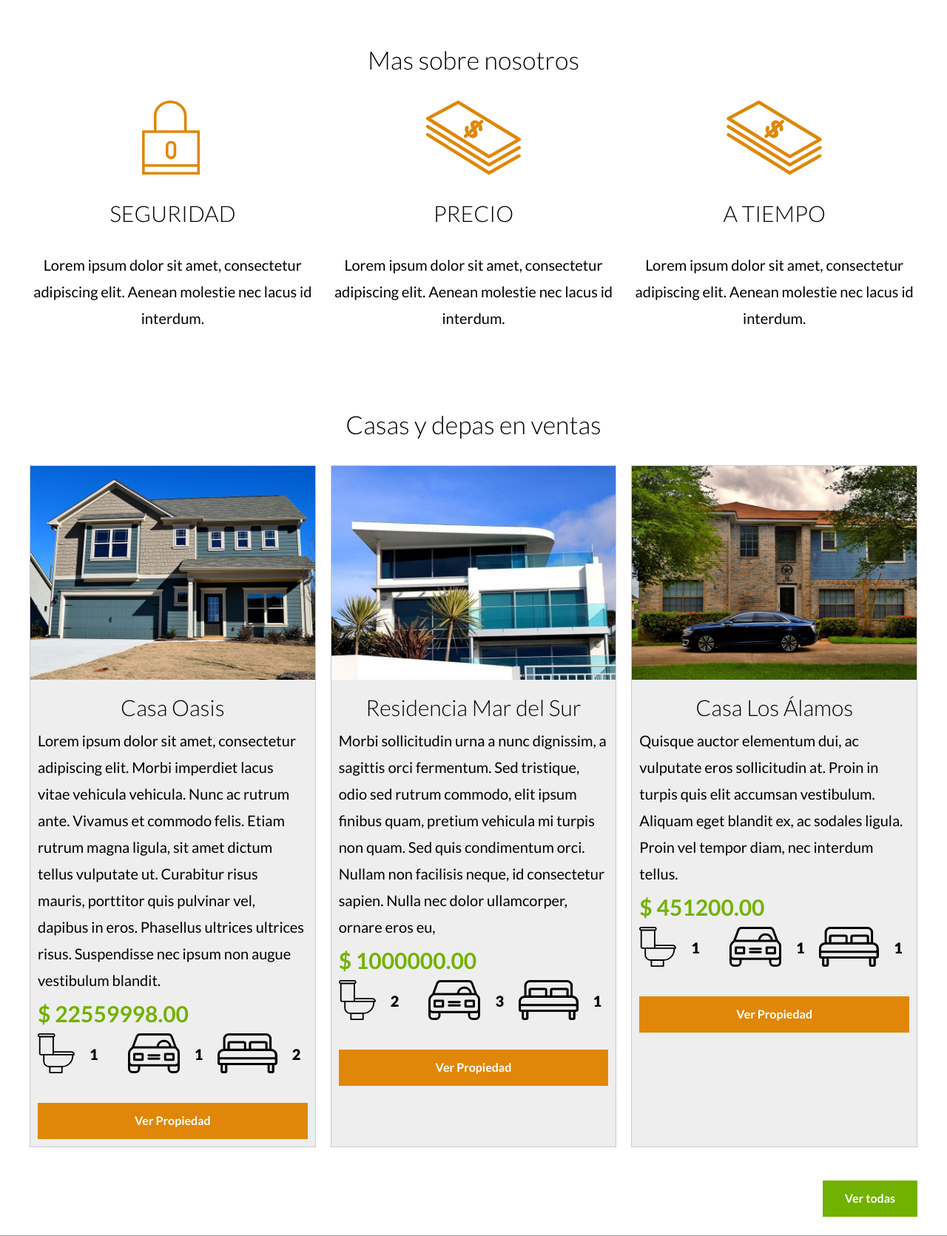
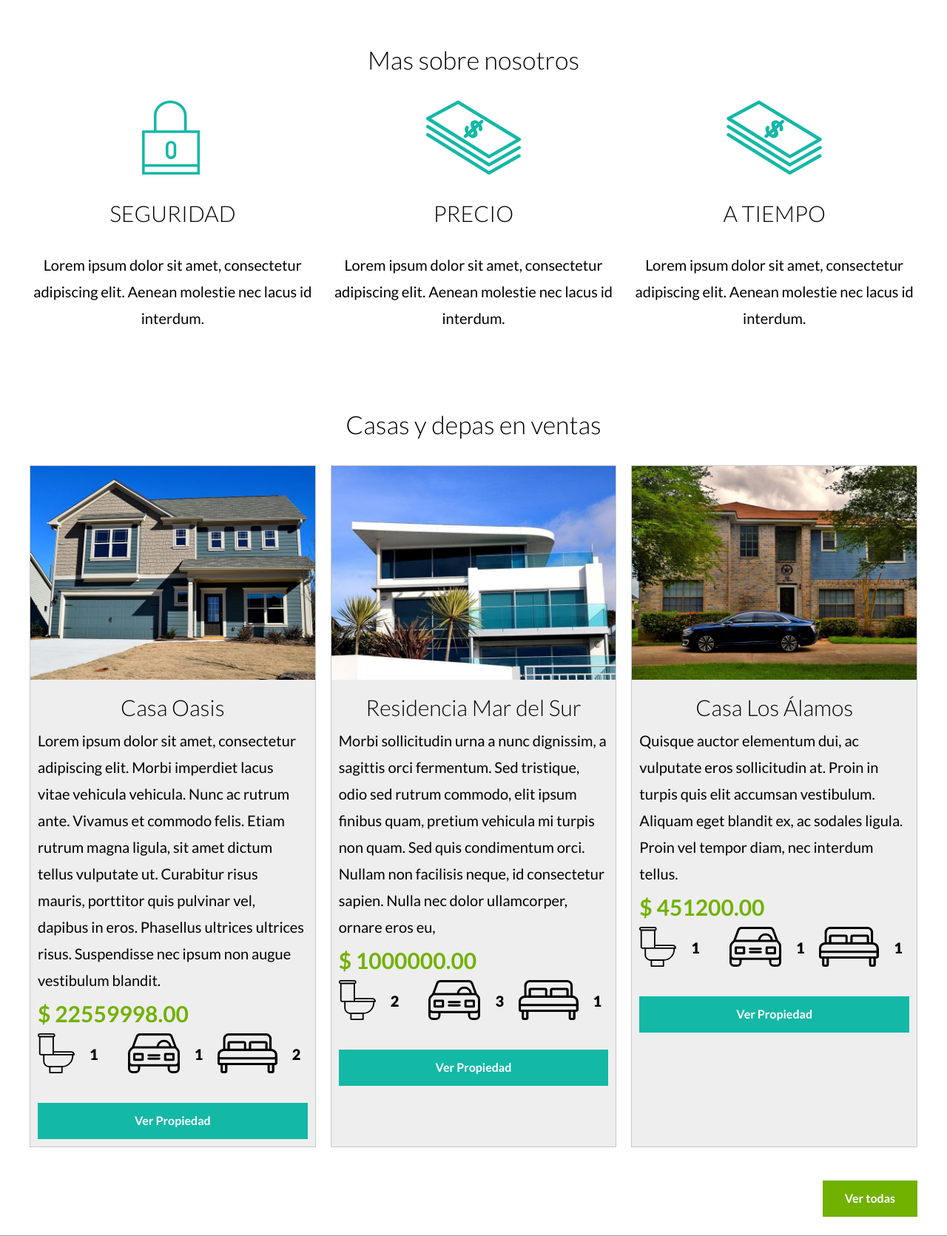
Before and after one commit to Franco-starr/Bienesraices-web, a PHP site: page / in a window 1280 px wide. Shown: the part 740-2411 px from the top of the page at 74% size. Run offline with PHP 8.4, Linux system fonts and the light colour scheme; data comes from the database, SQL or seed files in the repository; some libraries are stand-ins or nearby versions; grey boxes are pictures that could not be loaded.

Commit message:
Cambiar color naranja a teal en botones e iconos

```diff
--- a/gulpfile.js
+++ b/gulpfile.js
@@ -73,3 +73,6 @@ exports.default = parallel(
   versionWebp,
   watchArchivos
 );
+
+exports.css = css;
+exports.imagenes = imagenes;
--- a/src/scss/base/_variables.scss
+++ b/src/scss/base/_variables.scss
@@ -11,7 +11,7 @@ $desktop: 1024px;
 
 // Colores
 $negro: #000000;
-$amarillo: #E08709;;
+$amarillo: #14B8A6;
 $verde: #71B100;
 $blanco: #FFFFFF;
 $gris: #e1e1e1;
```
Also changed, not shown: public/build/css/app.css, src/img/icono1.svg, src/img/icono2.svg, src/img/icono3.svg, 4 other files.
